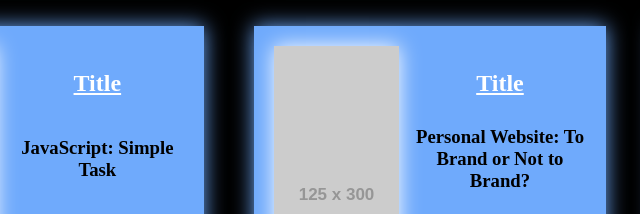
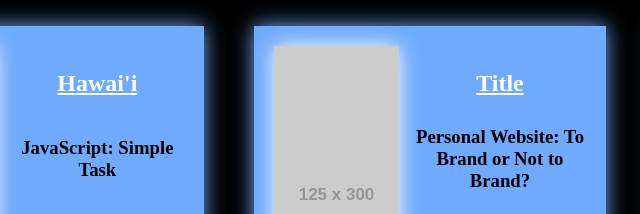
Before and after one commit to KelseyBrod/koreycadiz.github.io, a plain HTML site: page index.html in a window 1280 px wide. Shown: the part 525-739 px from the top of the page, 210-850 px from the left. Drawn offline with Linux system fonts and the light colour scheme; placeholder pictures from the web are drawn by us.

Commit message:
Update index.html

```diff
--- a/index.html
+++ b/index.html
@@ -40,7 +40,7 @@
                 <p class="project_description">In this third project, I built a responsive, educational website that reminded future me how to build a responsive website.</p>
             </article>
             <article id="project4" class="project_item">
-                <h2 class="project_number"><a href="Hawaii/index.html">Title</a></h2>
+                <h2 class="project_number"><a href="Hawaii/index.html">Hawai'i</a></h2>
                 <img class="project_image" src="https://dummyimage.com/125x300/3d3d3d/9e9e9e" alt="project 4 image" />
                 <h3 class="project_title">JavaScript: Simple Task</h3>
                 <p class="project_description">In this fourth project, I used JavaScript to do a certain Task.</p>
```
